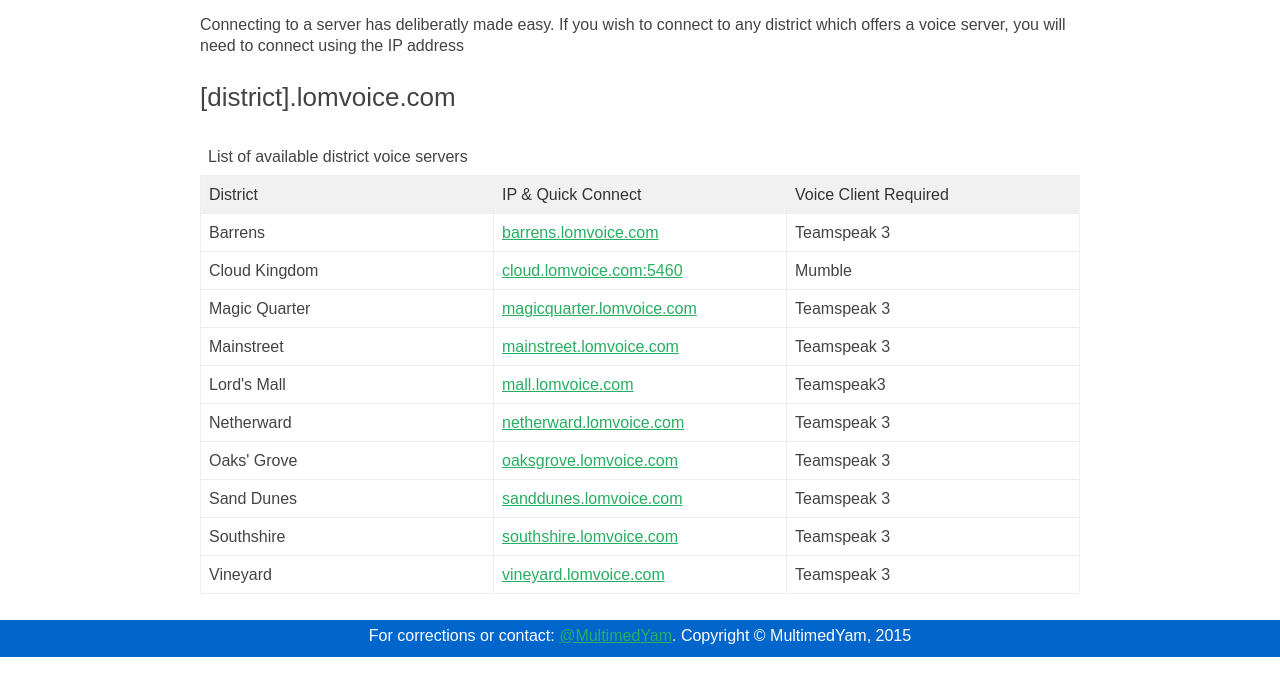
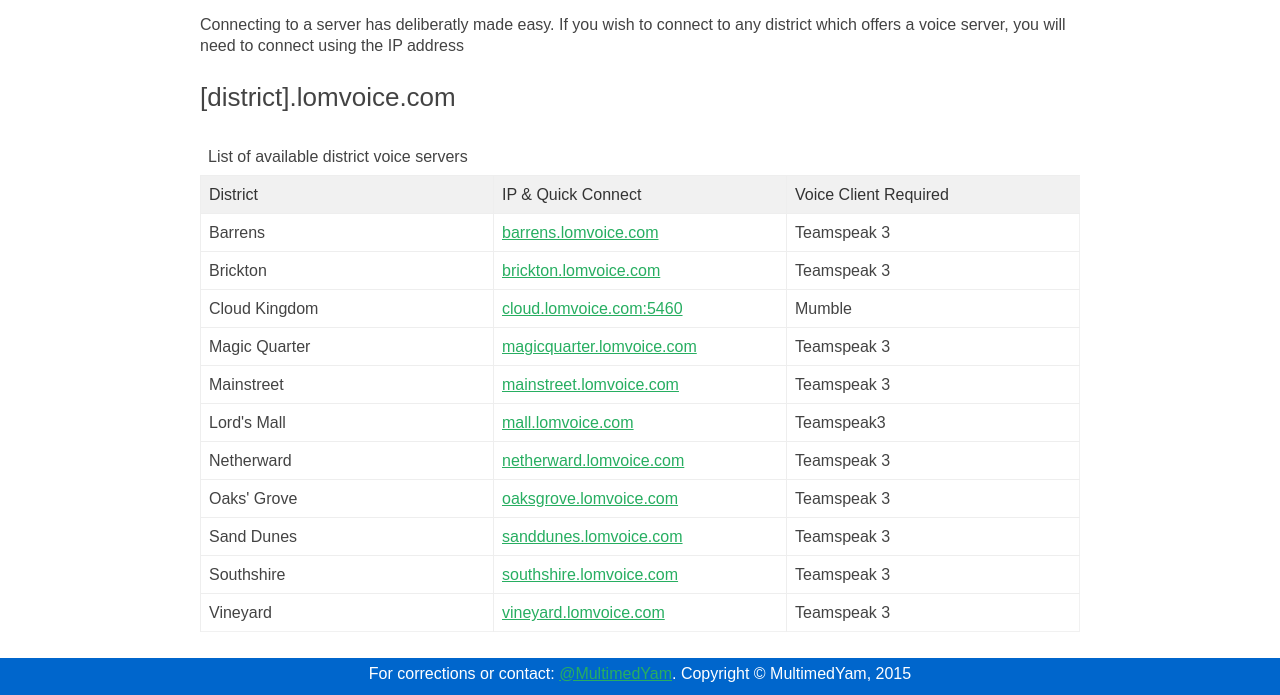
Before and after one commit to MultimedYam/MultimedYam.github.io, a plain HTML site: page index.html in a window 1280 px wide. Shown: the part 195-890 px from the top of the page. Before the commit the page ends 852 px from the top, so only its background shows below. Drawn offline with nearby package versions, Linux system fonts and the light colour scheme; a script that the page names is missing.

Commit message:
Update index.html

```diff
--- a/index.html
+++ b/index.html
@@ -76,6 +76,11 @@ you will need to connect using the IP address
       <td>Teamspeak 3</td>
     </tr>
     <tr>
+      <td>Brickton</td>
+      <td><a href="ts3server://brickton.lomvoice.com">brickton.lomvoice.com</a></td>
+      <td>Teamspeak 3</td>
+    </tr>
+    <tr>
       <td>Cloud Kingdom</td>
       <td><a href="mumble://cloud.lomvoice.com:5460/?version=1.2.0">cloud.lomvoice.com:5460</a></td>
       <td>Mumble</td>
```
